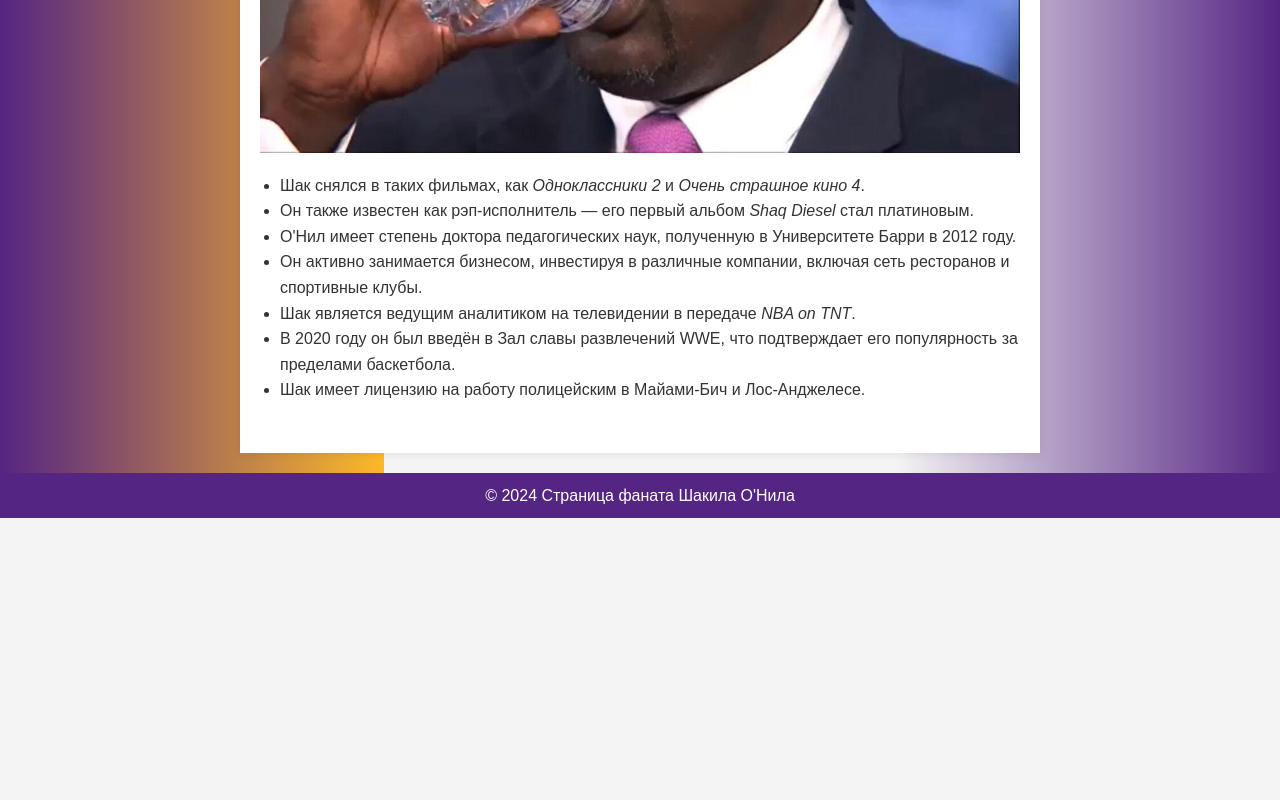
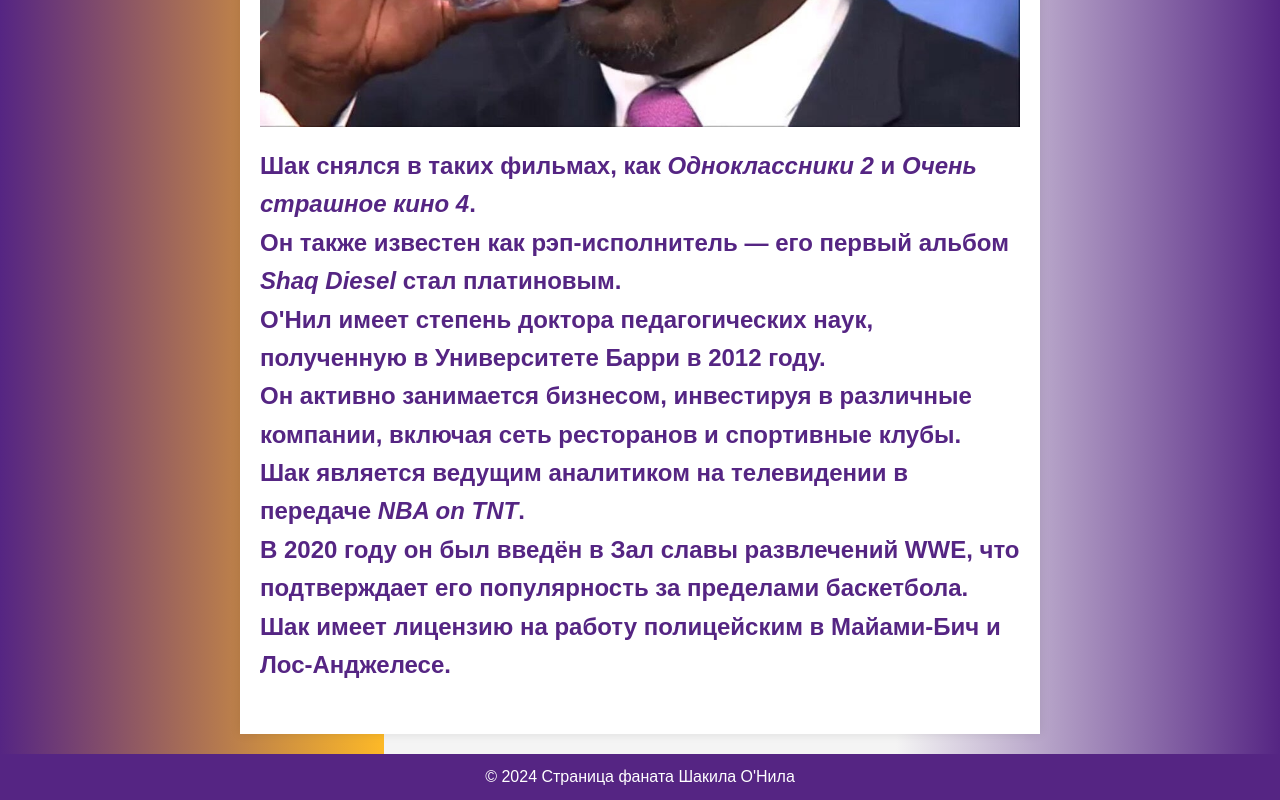
Before and after one commit to FedorDorofeev/www.shaq, a plain HTML site: page index.html in a window 1280 px wide. Shown: the part 6199-6999 px from the top of the page. Before the commit the page ends 6717 px from the top, so only its background shows below. Drawn offline with Linux system fonts and the light colour scheme.

Commit message:
bug fixes

```diff
--- a/index.html
+++ b/index.html
@@ -3,7 +3,6 @@
 <head>
     <meta charset="UTF-8">
     <meta name="viewport" content="width=device-width, initial-scale=1.0">
-    <title>Document</title>
     <link rel="stylesheet" href="main.css">
     <title>Мой любимый баскетболист.</title>
 
@@ -38,7 +37,6 @@
             <p>За годы своей профессиональной карьеры Шакил также стал известен как человек, который умел находить баланс между развлечением и профессионализмом. Несмотря на своё развлекательное поведение, он всегда подходил к игре с полной серьёзностью, нацеленностью на победу и готовностью вкладываться на 100% в каждую игру. Его уникальная комбинация физических данных, баскетбольных навыков и харизматической личности сделала его одним из самых узнаваемых лиц в истории спорта.</p>
 
             <p>За пределами спорта Шакил О'Нил активно занимается благотворительностью, поддерживая детские программы, образовательные инициативы и спорт в неблагополучных районах. Он часто выступает с мотивационными речами для молодых людей, вдохновляя их на достижение успеха и на достижение своих целей, как в спорте, так и за его пределами.</p>
-        .</p>
         </section>
         <section id = "career">
             <h2>Карьера и достижения</h2>
@@ -70,15 +68,15 @@
         </section>
         <section id="fun-facts">
             <img src="shaq-bottle0.5.jfif" alt="Шакил О'Нил пьёт воду из бутылки 0.5" class="center">
-            <ul>
-                <li>Шак снялся в таких фильмах, как <em>Одноклассники 2</em> и <em>Очень страшное кино 4</em>.</li>
-                <li>Он также известен как рэп-исполнитель — его первый альбом <em>Shaq Diesel</em> стал платиновым.</li>
-                <li>О'Нил имеет степень доктора педагогических наук, полученную в Университете Барри в 2012 году.</li>
-                <li>Он активно занимается бизнесом, инвестируя в различные компании, включая сеть ресторанов и спортивные клубы.</li>
-                <li>Шак является ведущим аналитиком на телевидении в передаче <em>NBA on TNT</em>.</li>
-                <li>В 2020 году он был введён в Зал славы развлечений WWE, что подтверждает его популярность за пределами баскетбола.</li>
-                <li>Шак имеет лицензию на работу полицейским в Майами-Бич и Лос-Анджелесе.</li>
-            </ul>
+            <h2>
+                <p>Шак снялся в таких фильмах, как <em>Одноклассники 2</em> и <em>Очень страшное кино 4</em>.</p>
+                <p>Он также известен как рэп-исполнитель — его первый альбом <em>Shaq Diesel</em> стал платиновым.</p>
+                <p>О'Нил имеет степень доктора педагогических наук, полученную в Университете Барри в 2012 году.</p>
+                <p>Он активно занимается бизнесом, инвестируя в различные компании, включая сеть ресторанов и спортивные клубы.</p>
+                <p>Шак является ведущим аналитиком на телевидении в передаче <em>NBA on TNT</em>.</p>
+                <p>В 2020 году он был введён в Зал славы развлечений WWE, что подтверждает его популярность за пределами баскетбола.</p>
+                <p>Шак имеет лицензию на работу полицейским в Майами-Бич и Лос-Анджелесе.</p>
+            </h2>
 
         </section>
     </main>
```
